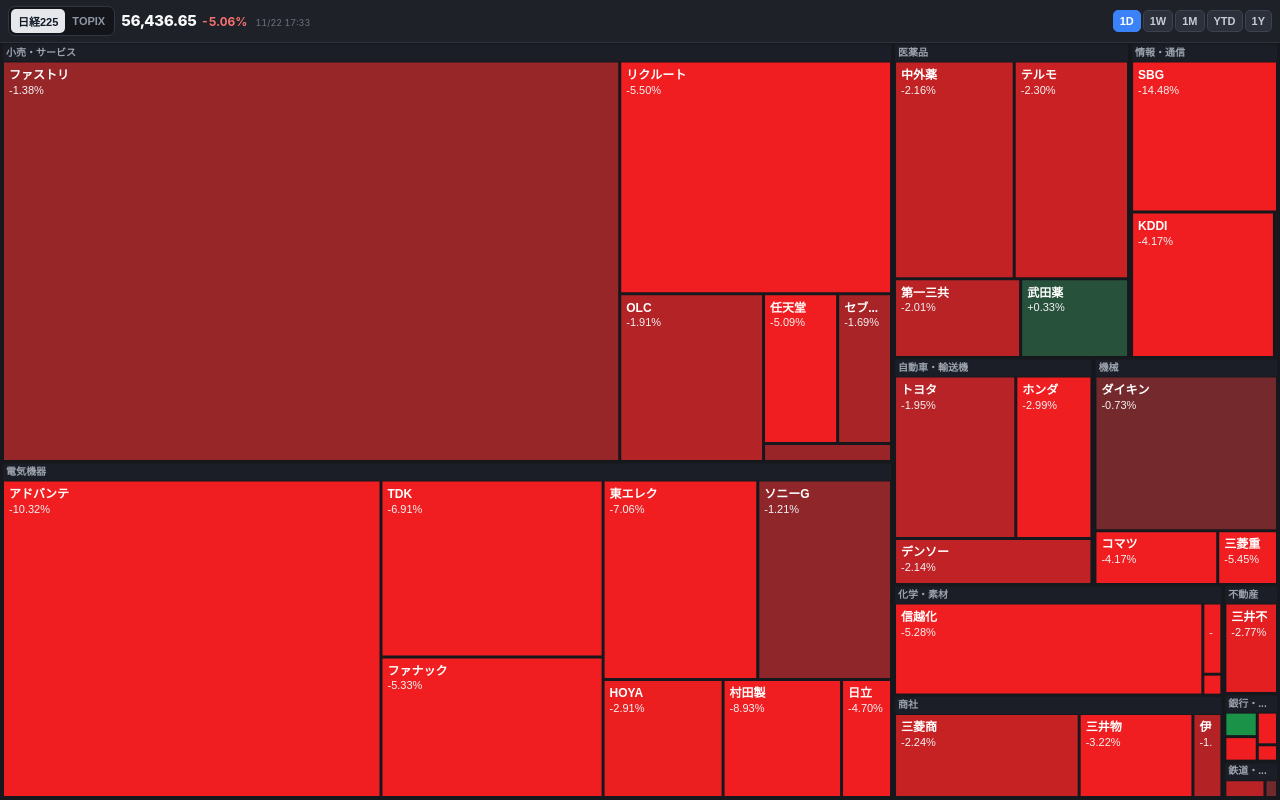
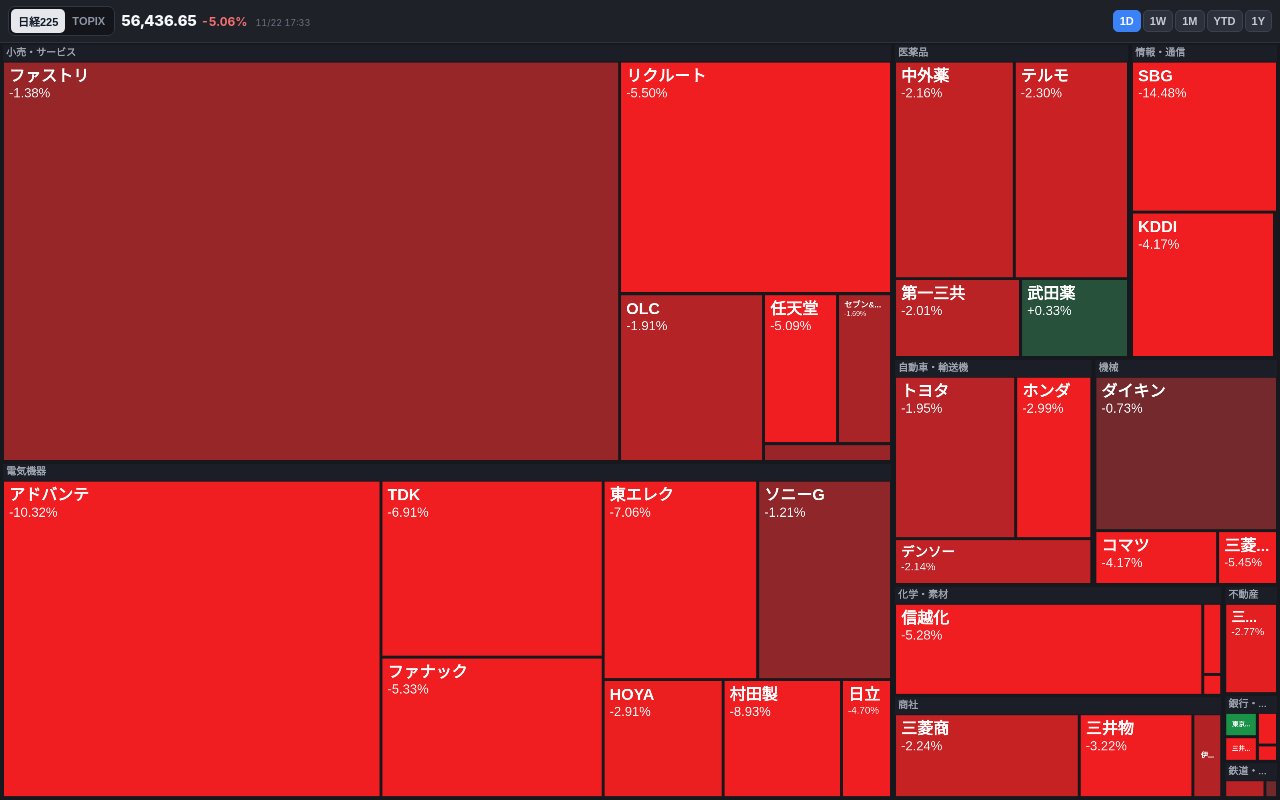
Before and after one commit to sugicco2/nikkei-heatmap, a plain HTML site: page index.html in a window 1280 px wide. Drawn offline with nearby package versions, Linux system fonts and the light colour scheme.

Commit message:
Update index.html

```diff
--- a/index.html
+++ b/index.html
@@ -57,24 +57,31 @@
   <script>
     const wrap = document.getElementById('chart-wrap');
     const chartDom = document.getElementById('chart');
-    const myChart = echarts.init(chartDom);
+    const dpr = Math.min(Math.max(window.devicePixelRatio || 2, 2.5), 4);
+    const myChart = echarts.init(chartDom, null, { devicePixelRatio: dpr });
+
     let rawData = null, currentIndex = 'nikkei225', currentPeriod = '1D';
-    let scale = 1, tx = 0, ty = 0;
+    let scale = 1, tx = 0, ty = 0, tileSizes = {}, zoomTimer = null;
     const scaleMaxMap = { '1D': 3, '1W': 6, '1M': 10, 'YTD': 25, '1Y': 30 };
 
-    function applyTransform() {
+    function scheduleLabelRefresh() {
+      clearTimeout(zoomTimer);
+      zoomTimer = setTimeout(() => renderChart(false), 60);
+    }
+
+    function applyTransform(refreshLabels = false) {
       const W = wrap.clientWidth, H = wrap.clientHeight;
       scale = Math.max(1, Math.min(6, scale));
-      if (scale <= 1.005) {
-        scale = 1; tx = 0; ty = 0;
-      } else {
+      if (scale <= 1.005) { scale = 1; tx = 0; ty = 0; }
+      else {
         tx = Math.min(0, Math.max(W * (1 - scale), tx));
         ty = Math.min(0, Math.max(H * (1 - scale), ty));
       }
       chartDom.style.transform = `translate3d(${tx}px, ${ty}px, 0) scale(${scale})`;
+      if (refreshLabels) scheduleLabelRefresh();
     }
 
-    function zoomAt(newScale, clientX, clientY) {
+    function zoomAt(newScale, clientX, clientY, refreshLabels = false) {
       const rect = wrap.getBoundingClientRect();
       const px = clientX - rect.left, py = clientY - rect.top;
       const clamped = Math.max(1, Math.min(6, newScale));
@@ -82,18 +89,16 @@
       tx = px - (px - tx) * ratio;
       ty = py - (py - ty) * ratio;
       scale = clamped;
-      applyTransform();
+      applyTransform(refreshLabels);
     }
 
-    function resetTransform() { scale = 1; tx = 0; ty = 0; applyTransform(); }
+    function resetTransform() { scale = 1; tx = 0; ty = 0; applyTransform(false); }
 
-    // タッチ操作（ピンチズーム・端ロック付きドラッグ・ダブルタップ復帰）
     let tMode = null, startX = 0, startY = 0, startTx = 0, startTy = 0, startDist = 0, startScale = 1, moved = false, lastTap = 0;
     wrap.addEventListener('touchstart', e => {
       if (e.touches.length === 1) {
         tMode = 'pan'; moved = false;
-        startX = e.touches[0].clientX; startY = e.touches[0].clientY;
-        startTx = tx; startTy = ty;
+        startX = e.touches[0].clientX; startY = e.touches[0].clientY; startTx = tx; startTy = ty;
       } else if (e.touches.length === 2) {
         tMode = 'pinch'; moved = true;
         startDist = Math.hypot(e.touches[1].clientX - e.touches[0].clientX, e.touches[1].clientY - e.touches[0].clientY);
@@ -105,44 +110,38 @@
       if (tMode === 'pinch' && e.touches.length === 2) {
         e.preventDefault();
         const dist = Math.hypot(e.touches[1].clientX - e.touches[0].clientX, e.touches[1].clientY - e.touches[0].clientY);
-        const midX = (e.touches[0].clientX + e.touches[1].clientX) / 2;
-        const midY = (e.touches[0].clientY + e.touches[1].clientY) / 2;
-        zoomAt(startScale * (dist / startDist), midX, midY);
+        zoomAt(startScale * (dist / startDist), (e.touches[0].clientX + e.touches[1].clientX) / 2, (e.touches[0].clientY + e.touches[1].clientY) / 2, false);
       } else if (tMode === 'pan' && e.touches.length === 1 && scale > 1) {
         const dx = e.touches[0].clientX - startX, dy = e.touches[0].clientY - startY;
         if (Math.hypot(dx, dy) > 4) moved = true;
-        if (moved) { e.preventDefault(); tx = startTx + dx; ty = startTy + dy; applyTransform(); }
+        if (moved) { e.preventDefault(); tx = startTx + dx; ty = startTy + dy; applyTransform(false); }
       }
     }, { passive: false });
 
     wrap.addEventListener('touchend', e => {
+      if (tMode === 'pinch') scheduleLabelRefresh();
       if (!moved && e.changedTouches.length === 1) {
         const now = Date.now();
         if (now - lastTap < 300) {
-          if (scale > 1) resetTransform();
-          else zoomAt(2.5, e.changedTouches[0].clientX, e.changedTouches[0].clientY);
+          if (scale > 1) { resetTransform(); scheduleLabelRefresh(); }
+          else zoomAt(2.8, e.changedTouches[0].clientX, e.changedTouches[0].clientY, true);
           lastTap = 0;
         } else { lastTap = now; }
       }
       if (e.touches.length === 0) tMode = null;
     });
 
-    // PC操作（ホイールズーム・端ロック付きドラッグ・ダブルクリック復帰）
     let mDrag = false;
     wrap.addEventListener('wheel', e => {
       e.preventDefault();
-      zoomAt(scale * (e.deltaY < 0 ? 1.15 : 0.87), e.clientX, e.clientY);
+      zoomAt(scale * (e.deltaY < 0 ? 1.15 : 0.87), e.clientX, e.clientY, true);
     }, { passive: false });
-    wrap.addEventListener('mousedown', e => {
-      if (scale > 1) { mDrag = true; startX = e.clientX; startY = e.clientY; startTx = tx; startTy = ty; }
-    });
-    window.addEventListener('mousemove', e => {
-      if (mDrag) { tx = startTx + (e.clientX - startX); ty = startTy + (e.clientY - startY); applyTransform(); }
-    });
+    wrap.addEventListener('mousedown', e => { if (scale > 1) { mDrag = true; startX = e.clientX; startY = e.clientY; startTx = tx; startTy = ty; } });
+    window.addEventListener('mousemove', e => { if (mDrag) { tx = startTx + (e.clientX - startX); ty = startTy + (e.clientY - startY); applyTransform(false); } });
     window.addEventListener('mouseup', () => { mDrag = false; });
     wrap.addEventListener('dblclick', e => {
-      if (scale > 1) resetTransform();
-      else zoomAt(2.5, e.clientX, e.clientY);
+      if (scale > 1) { resetTransform(); scheduleLabelRefresh(); }
+      else zoomAt(2.8, e.clientX, e.clientY, true);
     });
 
     function getColor(val, maxRange) {
@@ -152,7 +151,56 @@
                      : `rgb(${Math.round(76 + r * 164)},${Math.round(44 - r * 14)},${Math.round(48 - r * 16)})`;
     }
 
-    function renderChart() {
+    function buildDynamicLabel(name, pct, code) {
+      const sz = tileSizes[code];
+      if (!sz) return { show: false };
+      const availW = sz.w * scale - 4;
+      const availH = sz.h * scale - 3;
+      if (availW < 18 || availH < 12) return { show: false };
+
+      let units = 0;
+      for (let i = 0; i < name.length; i++) units += name.charCodeAt(i) > 255 ? 1.0 : 0.6;
+      units = Math.max(units, 1.5);
+
+      if (availH < 23 || availW < 24) {
+        const visF = Math.max(6.2, Math.min(13, availH * 0.62, availW / (units + 0.3)));
+        return {
+          show: true, position: 'inside', overflow: 'truncate', formatter: name,
+          fontSize: +(visF / scale).toFixed(2), fontWeight: 'bold', color: '#fff'
+        };
+      }
+      const visN = Math.max(6.8, Math.min(16, availH * 0.32, availW / (units + 0.4)));
+      const visP = Math.max(6.0, Math.min(13, visN * 0.85, availH * 0.26, availW / 4.6));
+      const sign = pct > 0 ? '+' : '';
+      return {
+        show: true, position: 'inside', overflow: 'truncate',
+        formatter: `{n|${name}}\n{p|${sign}${pct.toFixed(2)}%}`,
+        rich: {
+          n: { fontSize: +(visN / scale).toFixed(2), fontWeight: 'bold', color: '#fff', lineHeight: +(visN * 1.18 / scale).toFixed(2) },
+          p: { fontSize: +(visP / scale).toFixed(2), color: '#f3f4f6', lineHeight: +(visP * 1.15 / scale).toFixed(2) }
+        }
+      };
+    }
+
+    function captureTileSizes() {
+      tileSizes = {};
+      try {
+        const sm = myChart.getModel().getSeriesByIndex(0);
+        const vr = sm && sm.getViewRoot();
+        const data = sm && sm.getData();
+        if (vr && data) {
+          vr.eachNode(node => {
+            const raw = data.getRawDataItem(node.dataIndex);
+            const lay = node.getLayout();
+            if (raw && Array.isArray(raw.value) && lay && lay.width > 0 && lay.height > 0) {
+              tileSizes[raw.value[3]] = { w: lay.width, h: lay.height };
+            }
+          });
+        }
+      } catch (e) {}
+    }
+
+    function renderChart(recalcLayout = true) {
       if (!rawData) return;
       const info = rawData.index_summary && rawData.index_summary[currentIndex];
       const valEl = document.getElementById('index-val'), chgEl = document.getElementById('index-chg');
@@ -165,9 +213,25 @@
       const list = rawData.indices ? rawData.indices[currentIndex] : rawData.sectors;
       if (!Array.isArray(list)) return;
       const isMobile = window.innerWidth < 600, maxR = scaleMaxMap[currentPeriod] || 3;
+
+      const treeData = list.map(sec => ({
+        name: sec.name,
+        children: sec.children.map(it => {
+          const pct = Number(it[currentPeriod] || 0);
+          return {
+            name: it.name,
+            value: [Number(it.weight || 0.1), pct, Number(it.price || 0), it.code],
+            label: buildDynamicLabel(it.name, pct, it.code),
+            itemStyle: { color: getColor(pct, maxR), borderColor: '#16181d', borderWidth: 1 }
+          };
+        })
+      }));
+
       myChart.setOption({
+        animation: false,
         tooltip: {
-          confine: true, backgroundColor: 'rgba(22,24,29,0.95)', borderColor: '#4b5563', textStyle: { color: '#fff', fontSize: 12 },
+          appendToBody: true, confine: true,
+          backgroundColor: 'rgba(22,24,29,0.95)', borderColor: '#4b5563', textStyle: { color: '#fff', fontSize: 12 },
           formatter: i => {
             const d = i.data;
             if (!d || !Array.isArray(d.value)) return i.name;
@@ -177,33 +241,26 @@
         },
         series: [{
           type: 'treemap', left: 0, right: 0, top: 0, bottom: 0, roam: false, nodeClick: false, breadcrumb: { show: false },
-          label: {
-            show: true, position: 'inside', overflow: 'truncate',
-            formatter: p => (p.data && Array.isArray(p.data.value)) ? `{n|${p.data.name}}\n{p|${p.data.value[1] > 0 ? '+' : ''}${p.data.value[1].toFixed(2)}%}` : '',
-            rich: { n: { fontSize: isMobile ? 10 : 12, fontWeight: 'bold', color: '#fff', lineHeight: isMobile ? 13 : 16 },
-                    p: { fontSize: isMobile ? 9 : 11, color: '#f3f4f6', lineHeight: isMobile ? 11 : 14 } }
-          },
           levels: [
             { itemStyle: { borderColor: '#16181d', borderWidth: 1.5, gapWidth: 1 } },
             { itemStyle: { borderColor: '#16181d', borderWidth: 1.5, gapWidth: 1 },
               upperLabel: { show: true, height: isMobile ? 15 : 17, color: '#9ca3af', backgroundColor: '#1b1e26', fontSize: isMobile ? 9 : 10, fontWeight: 'bold', padding: [0, 3], overflow: 'truncate', formatter: '{b}' } },
             { itemStyle: { borderColor: '#16181d', borderWidth: 1, gapWidth: 0 }, upperLabel: { show: false } }
           ],
-          data: list.map(sec => ({
-            name: sec.name,
-            children: sec.children.map(it => {
-              const pct = Number(it[currentPeriod] || 0);
-              return { name: it.name, value: [Number(it.weight || 0.1), pct, Number(it.price || 0), it.code], itemStyle: { color: getColor(pct, maxR), borderColor: '#16181d', borderWidth: 1 } };
-            })
-          }))
+          data: treeData
         }]
       });
+
+      if (recalcLayout) {
+        captureTileSizes();
+        renderChart(false);
+      }
     }
 
     fetch('data.json?t=' + Date.now()).then(r => r.json()).then(d => {
       rawData = d;
       document.getElementById('updated').textContent = d.updated_at;
-      renderChart();
+      renderChart(true);
     });
 
     document.getElementById('index-buttons').onclick = e => {
@@ -212,16 +269,16 @@
       e.target.classList.add('active');
       currentIndex = e.target.dataset.index;
       resetTransform();
-      renderChart();
+      renderChart(true);
     };
     document.getElementById('period-buttons').onclick = e => {
       if (e.target.tagName !== 'BUTTON') return;
       document.querySelectorAll('#period-buttons button').forEach(b => b.classList.remove('active'));
       e.target.classList.add('active');
       currentPeriod = e.target.dataset.period;
-      renderChart();
+      renderChart(false);
     };
-    window.onresize = () => { resetTransform(); myChart.resize(); renderChart(); };
+    window.onresize = () => { resetTransform(); myChart.resize(); renderChart(true); };
   </script>
 </body>
 </html>
```
